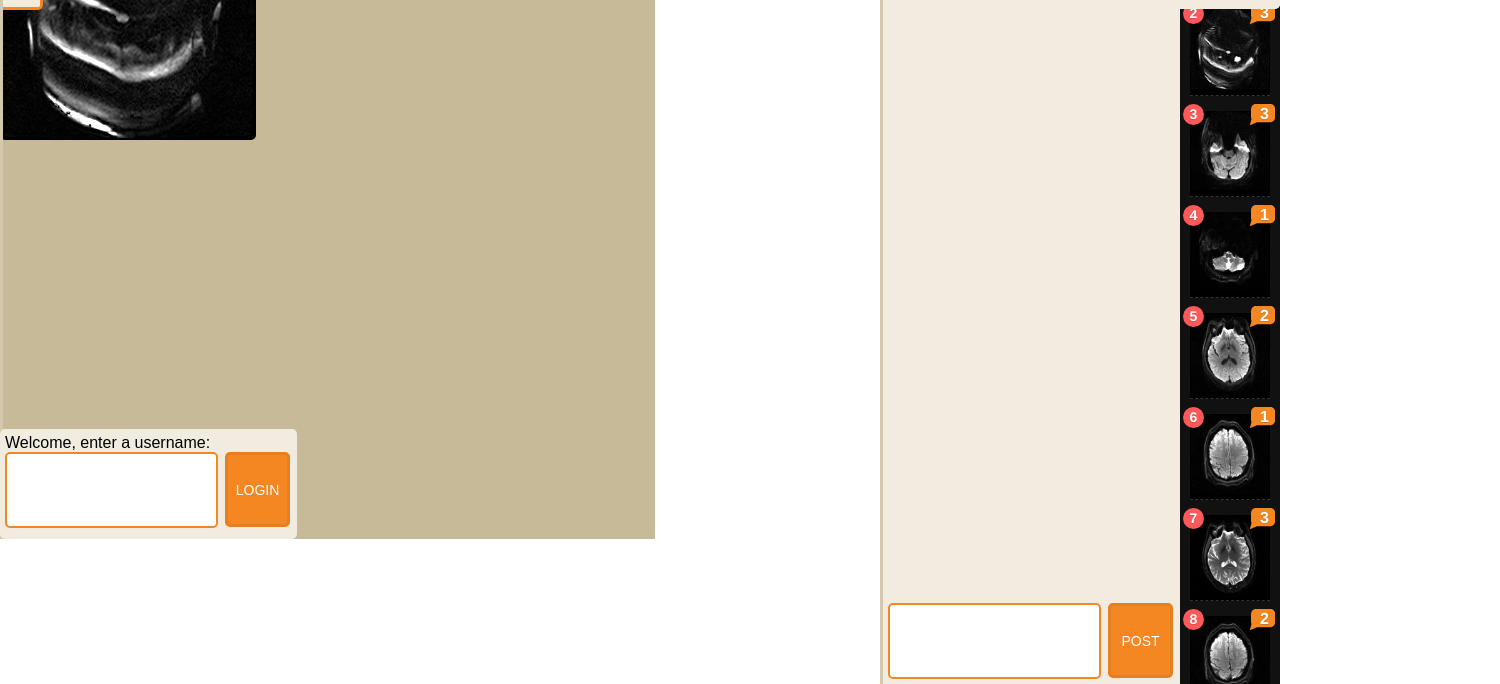
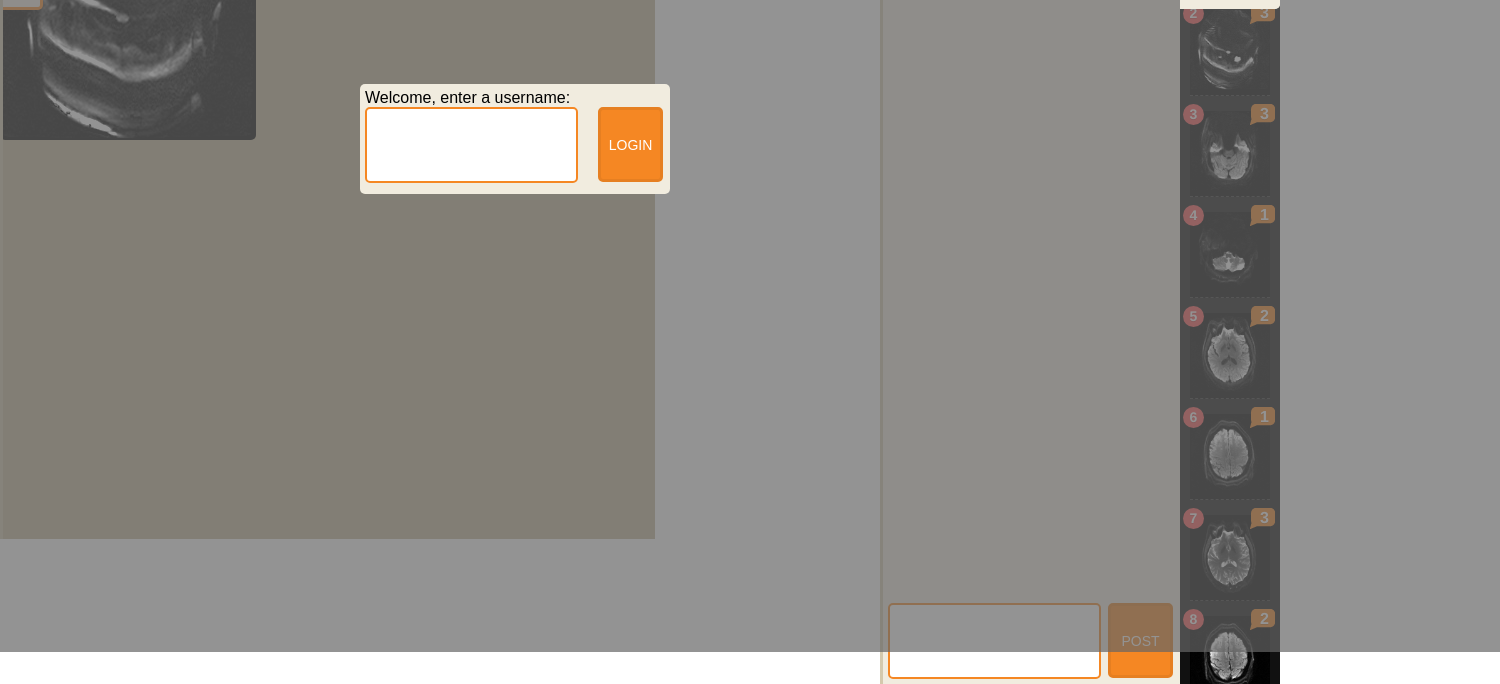
Before and after one commit to jamesrowen/dicombinator, a website: page index.html in a window 1280 px wide. Shown: the part 116-800 px from the top of the page, 1500 px wide, since content can reach past the window. Drawn offline with nearby package versions, Linux system fonts and the light colour scheme; no server answers.

Commit message:
modal login

```diff
--- a/css/styles.css
+++ b/css/styles.css
@@ -18,15 +18,7 @@ font-family:sans-serif;
 		background: #f00
 	}
 
-	.login {
-		height:100px;
-		width:300px;
-		padding:25px;
-		background:#F1ECDF;
-		z-index: 120;
-		position: absolute;
-		margin: 0 auto;
-	}
+
 
 
 /** GENERAL-USE CLASSES **/
@@ -120,6 +112,19 @@ font-family:sans-serif;
 		border: 2px solid #F58723;
 		resize: none;
 	}
+
+
+.login {
+		z-index:2040;
+		height:100px;
+		width:300px;
+		background-color:#F1ECDF;
+		position:absolute;
+		top:0px;
+    margin:200px 360px;
+  }
+
+
 
 	.comment-stream {
 		padding:10px;
@@ -361,6 +366,18 @@ font-family:sans-serif;
 
 #close-img{
 }
+
+#transparent_background{
+	position:absolute;
+	z-index:1000;
+	opacity:0.7;
+	width:1500px;
+	height:768px;
+	background-color:#666;
+}
+
+
+
 /** END ADDITIONAL INFO TAB **/
 
 
--- a/index.html
+++ b/index.html
@@ -28,7 +28,7 @@
 
 
 <body style="overflow:hidden">
-
+<div id="transparent_background"></div>
 
 	<div class="container wrapper">
 
--- a/js/dicom.js
+++ b/js/dicom.js
@@ -51,6 +51,7 @@ function login(){
 		userID = users.length;
 		socket.emit('login', name);
 		$('.login').remove();
+		$('#transparent_background').remove();
 	}
 }
 
```
